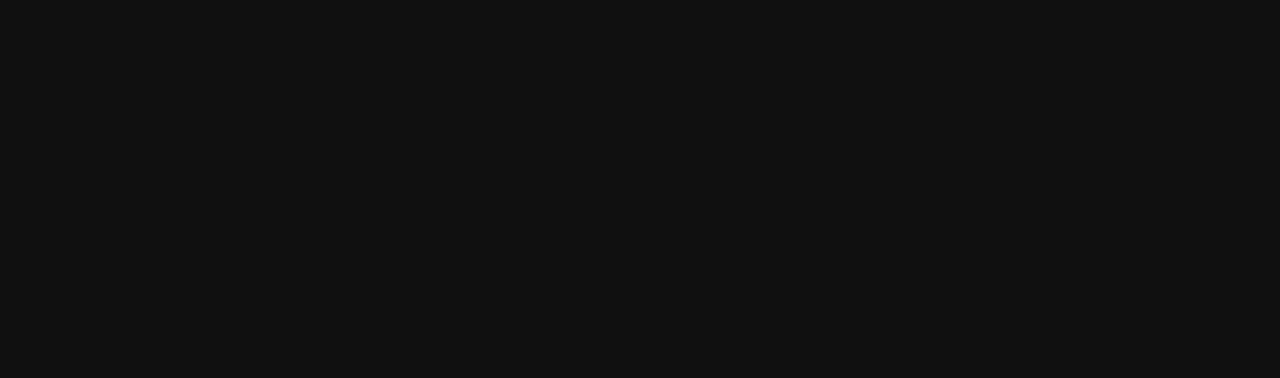
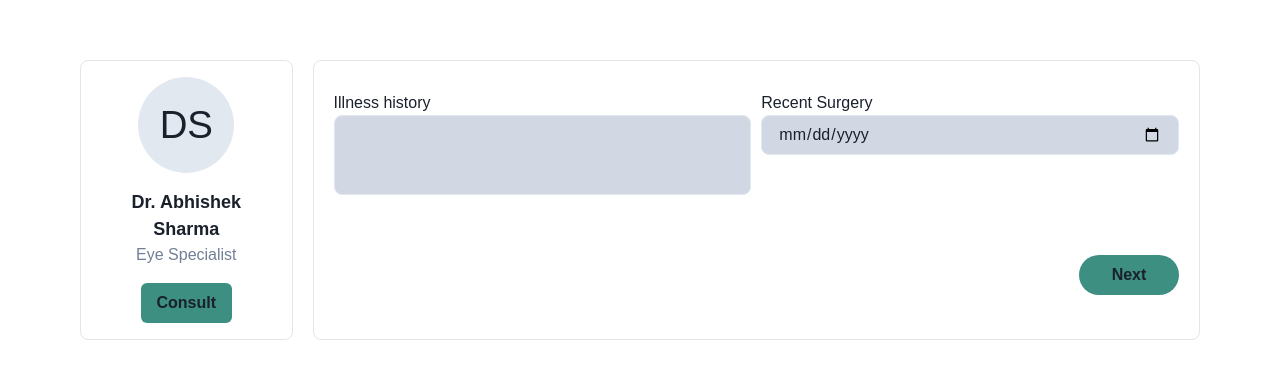
Before and after one commit to mohamadazaruddin/EaseDoc-Fe, a React (Create React App) app: page /consultant in a window 1280 px wide. Before the commit this address had no page. Shown: the top 378 px of the page. Built offline with nearby package versions, Linux system fonts and the light colour scheme.

Commit message:
feat: consultant page done

```diff
--- a/src/App.js
+++ b/src/App.js
@@ -2,7 +2,7 @@
 import { BrowserRouter, Routes, Route } from "react-router-dom";
 import { ChakraProvider } from "@chakra-ui/react";
 import theme from "./Styles/theme";
-import { Dashboard, Login, LandingScreen } from "./Pages";
+import { Dashboard, Login, LandingScreen, Consultant } from "./Pages";
 
 function App() {
   return (
@@ -12,6 +12,7 @@
           <Route path="/" element={<LandingScreen />} />
           <Route path="/login" element={<Login />} />
           <Route path="/dashboard" element={<Dashboard />} />
+          <Route path="/consultant" element={<Consultant />} />
         </Routes>
       </BrowserRouter>
     </ChakraProvider>
--- /dev/null
+++ b/src/Pages/consultant.jsx
@@ -0,0 +1,30 @@
+import React from "react";
+import { Flex, Textarea, Text, Box, Spacer, Button, Input, Dat } from "@chakra-ui/react";
+import UserCard from "../Components/UserCard";
+
+export default function Consultant() {
+  return (
+    <Box h="100vh" w="100%" bgColor="contrast.200" py="60px" px="80px">
+      <Flex justifyContent="space-between" alignItems="center" w="100%" columnGap='20px'>
+        <UserCard name='Dr. Abhishek Sharma' title='Eye Specialist' onConsult={() => {}} />
+        <Flex alignItems='flex-start' w='80%' px='20px' py='30px' h='280px' borderRadius='8px' border='1px solid #0000001A' >
+          <Box w='50%' mr='10px'>
+            <Text>Illness history</Text>
+            <Textarea size="lg" borderRadius='8px' resize='none' bgColor='secondary.100' />
+          </Box>
+          <Box w='50%'>
+
+            <Box mb='100px'>
+              <Text>Recent Surgery</Text>
+              <Input borderRadius='8px' bgColor='secondary.100' type="date" />
+            </Box>
+            <Button borderRadius='20px' bgColor='primary.500' w='100px' float='right'>
+                Next
+            </Button>
+          </Box>
+
+        </Flex>
+      </Flex>
+    </Box>
+  );
+}
--- a/src/Pages/index.js
+++ b/src/Pages/index.js
@@ -1,3 +1,4 @@
 export { default as Login } from "./login";
 export { default as LandingScreen } from "./landing-screen";
 export { default as Dashboard } from "./dashboard";
+export { default as Consultant } from "./consultant";
```
